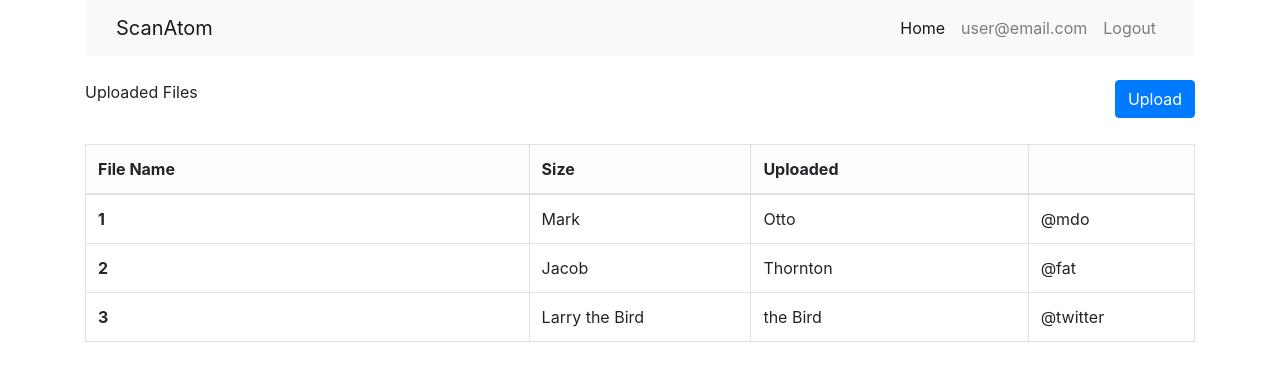
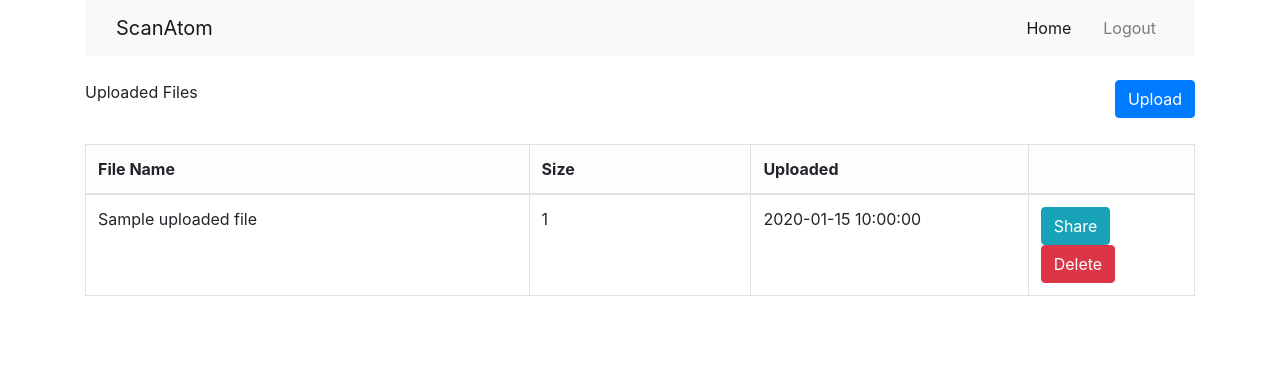
Before and after one commit to davidschumm/scanatom, a Flask app: template templates/files.html in a window 1280 px wide. Shown: the top 381 px of the page. Run offline with Flask 2, Linux system fonts and the light colour scheme; the template is opened without the code that fills it: most values are stand-ins (such as "Sample title", 1, 10 or a date in 2020); some libraries are stand-ins or nearby versions.

Commit message:
Added dynamic file size and upload time to home page

```diff
--- /dev/null
+++ b/TODO.txt
@@ -0,0 +1,6 @@
+TODO:
+
+1) Write function in utils to convert bytes to a one decimal place number.
+	ex. 23300 bytes to 3.0 KB. (note: not sure if this is actually correct just showing example)
+
+2) Create function to show date as "6 days ago" etc.
--- a/mongocode.txt
+++ b/mongocode.txt
@@ -5,7 +5,6 @@
 Object1:
 
 {
-    "_id" : ObjectId("60c182a3c357b601a6aa7b38"),
     "userId" : ObjectId("60b5a34ad4f3d3cfd70d36ed"),
     "originalFileName" : "setupnotes.txt",
     "fileType" : "txt",
@@ -18,7 +17,6 @@
 
 Object2:
 {
-    "_id" : ObjectId("60c18472c357b601a6aa7bc9"),
     "userId" : ObjectId("60bc283b3242e147e33a7e5a"),
     "originalFileName" : "test_img.jpg",
     "fileType" : "jpg",
--- a/server.py
+++ b/server.py
@@ -6,6 +6,7 @@
 	redirect,
 	session
 )
+import pymongo
 from flask_pymongo import PyMongo
 from hashlib import sha256
 import json
@@ -34,7 +35,34 @@
 		session['error'] = 'You must login again to access this page'
 		return redirect('/login')
 
-	return render_template('files.html')
+	userId = token_document['userId']
+
+	user = mongo.db.users.find_one({
+		'_id': userId
+	})
+
+	uploaded_files = mongo.db.files.find({
+		'userId': userId,
+		'isActive': True
+	}).sort([("createdAt", pymongo.DESCENDING)])
+
+
+	# TODO create an array with the formatted data to display on the home page below is an example
+	# this is how we will show the data in the files.html page
+	# will also need to fix the email at the top of the page
+
+	# formatted_file_data = []
+	# for f in uploaded_files:
+	#	f['formattedDate'] = datetime.strftime(f['createdAt'])
+	#	formatted_file_data.append()
+
+	# We will send the 'formated_file_data' to the render template function below in place of uploaded files
+
+	return render_template(
+		'files.html',
+		uploaded_files=uploaded_files,
+		user=user
+	)
 
 @app.route("/login")
 def show_login():
--- a/templates/files.html
+++ b/templates/files.html
@@ -34,24 +34,27 @@
 			  </tr>
 			  </thead>
 			  <tbody>
-			        <tr>
-				      <th scope="row">1</th>
-				      <td>Mark</td>
-				      <td>Otto</td>
-				      <td>@mdo</td>
-				    </tr>
-				    <tr>
-				      <th scope="row">2</th>
-				      <td>Jacob</td>
-				      <td>Thornton</td>
-				      <td>@fat</td>
-				    </tr>
-				    <tr>
-				      <th scope="row">3</th>
-				      <td>Larry the Bird</td>
-				      <td>the Bird</td>
-				      <td>@twitter</td>
-				    </tr>
+			  	{% for f in uploaded_files %}
+			    <tr>
+				    <td>
+				    	{{ f['originalFileName'] }}
+					</td>
+					<td>
+				    	{{ f['fileSize'] }}
+					</td>
+				    <td>
+				    	{{ f['createdAt'] }}
+				  	</td>
+				    <td>
+				      	<button type="button" class="btn btn-info">
+				      		Share
+				      	</button>
+				      	<button type="button" class="btn btn-danger">
+				      		Delete
+				      	</button>
+				  	</td>
+				</tr>
+				{% endfor %}
 			  </tbody>
 			</table>
 
--- a/templates/partials/header.html
+++ b/templates/partials/header.html
@@ -1,6 +1,6 @@
 <nav class="navbar navbar-expand-lg navbar-light bg-light">
   <div class="container-fluid">
-    <a class="navbar-brand" href="#">ScanAtom</a>
+    <a class="navbar-brand" href="/">ScanAtom</a>
     <button class="navbar-toggler" type="button" data-bs-toggle="collapse" data-bs-target="#navbarSupportedContent" aria-controls="navbarSupportedContent" aria-expanded="false" aria-label="Toggle navigation">
       <span class="navbar-toggler-icon"></span>
     </button>
@@ -8,17 +8,17 @@
     <div class="collapse navbar-collapse" id="navbarSupportedContent">
       <ul class="navbar-nav ml-auto">
         <li class="nav-item">
-          <a class="nav-link active" aria-current="page" href="#">
+          <a class="nav-link active" aria-current="page" href="/">
             Home
           </a>
         </li>
-        <li class="nav-item">
+        <li class="nav-item active">
           <a class="nav-link" href="#">
-            user@email.com
+            {{ user.email }}
           </a>
         </li>
         <li class="nav-item">
-          <a class="nav-link" href="#">
+          <a class="nav-link" href="/logout">
             Logout
           </a>
         </li>
```
Also changed, not shown: setupnotes.txt (+10 -1 lines), 1 other file.
